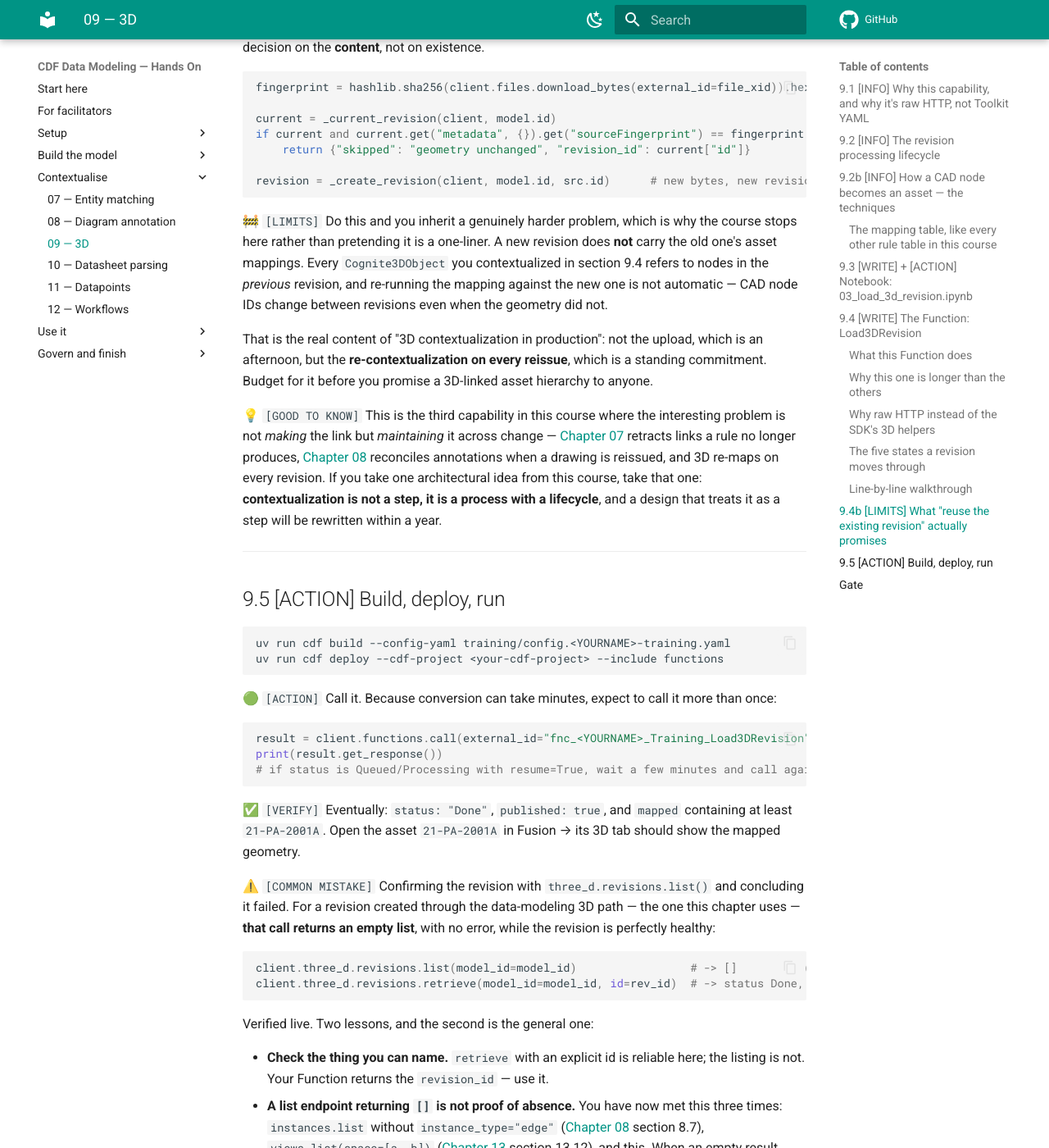
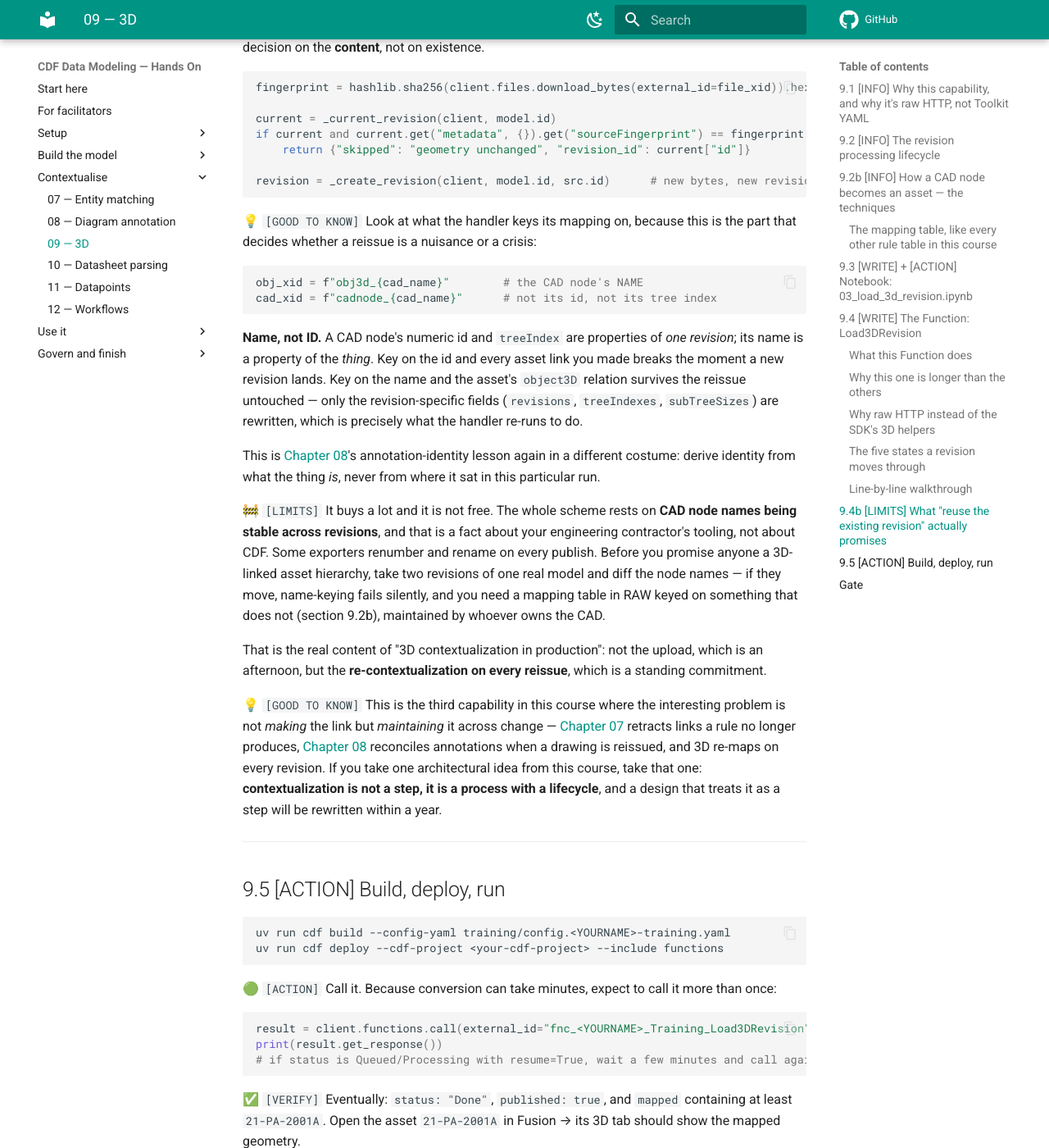
Before and after one commit to sebastian-srikanth/cdf-data-modeling-handson, an MkDocs documentation site: the page built from docs/09-3d.md, in a window 1280 px wide and 1400 px high, scrolled down 17075 px. Shown: the whole window at 82% size. Built offline with MkDocs 1.6.1 and Material for MkDocs 9.7.7, drawn with Linux system fonts in a browser that asks for light colours; comment, search, counter and statistics services are not loaded.

Commit message:
Correct a chapter 09 claim against the handler it describes
I wrote that a new 3D revision does not carry the old one's asset mappings, and
that re-contextualisation is therefore a standing commitment. The second half is
true. The first half is false for this implementation, and reading the handler
rather than reasoning about the API is what showed it.

The mapping is keyed on the CAD node's NAME, not its id or tree index:

  obj_xid = f"obj3d_{cad_name}"
  cad_xid = f"cadnode_{cad_name}"

An id and a treeIndex are properties of one revision; a name is a property of
the thing. So the asset's object3D relation survives a reissue untouched, and
only the revision-specific fields are rewritten -- which is what the handler
re-runs to do. That is chapter 08's annotation-identity lesson in a different
costume, and the chapter now says so.

The real limit is narrower and more useful than what I had written: the scheme
rests on CAD node names being stable across revisions, which is a fact about the
engineering contractor's tooling and not about CDF. The chapter now tells you to
diff the node names of two real revisions before promising anyone a 3D-linked
hierarchy, because name-keying fails silently when they move.

````diff
--- a/docs/09-3d.md
+++ b/docs/09-3d.md
@@ -730,15 +730,36 @@ if current and current.get("metadata", {}).get("sourceFingerprint") == fingerpri
 revision = _create_revision(client, model.id, src.id)      # new bytes, new revision
 ```
 
-🚧 `[LIMITS]` Do this and you inherit a genuinely harder problem, which is why the course
-stops here rather than pretending it is a one-liner. A new revision does **not** carry the
-old one's asset mappings. Every `Cognite3DObject` you contextualized in section 9.4 refers
-to nodes in the *previous* revision, and re-running the mapping against the new one is not
-automatic — CAD node IDs change between revisions even when the geometry did not.
+💡 `[GOOD TO KNOW]` Look at what the handler keys its mapping on, because this is the
+part that decides whether a reissue is a nuisance or a crisis:
+
+```python
+obj_xid = f"obj3d_{cad_name}"        # the CAD node's NAME
+cad_xid = f"cadnode_{cad_name}"      # not its id, not its tree index
+```
+
+**Name, not ID.** A CAD node's numeric id and `treeIndex` are properties of *one
+revision*; its name is a property of the *thing*. Key on the id and every asset link you
+made breaks the moment a new revision lands. Key on the name and the asset's `object3D`
+relation survives the reissue untouched — only the revision-specific fields
+(`revisions`, `treeIndexes`, `subTreeSizes`) are rewritten, which is precisely what the
+handler re-runs to do.
+
+This is [Chapter 08](08-diagram-annotation.md)'s annotation-identity lesson again in a
+different costume: derive identity from what the thing *is*, never from where it sat in
+this particular run.
+
+🚧 `[LIMITS]` It buys a lot and it is not free. The whole scheme rests on **CAD node names
+being stable across revisions**, and that is a fact about your engineering contractor's
+tooling, not about CDF. Some exporters renumber and rename on every publish. Before you
+promise anyone a 3D-linked asset hierarchy, take two revisions of one real model and diff
+the node names — if they move, name-keying fails silently, and you need a mapping table
+in RAW keyed on something that does not (section 9.2b), maintained by whoever owns the
+CAD.
 
 That is the real content of "3D contextualization in production": not the upload, which is
 an afternoon, but the **re-contextualization on every reissue**, which is a standing
-commitment. Budget for it before you promise a 3D-linked asset hierarchy to anyone.
+commitment.
 
 💡 `[GOOD TO KNOW]` This is the third capability in this course where the interesting
 problem is not *making* the link but *maintaining* it across change —
````
